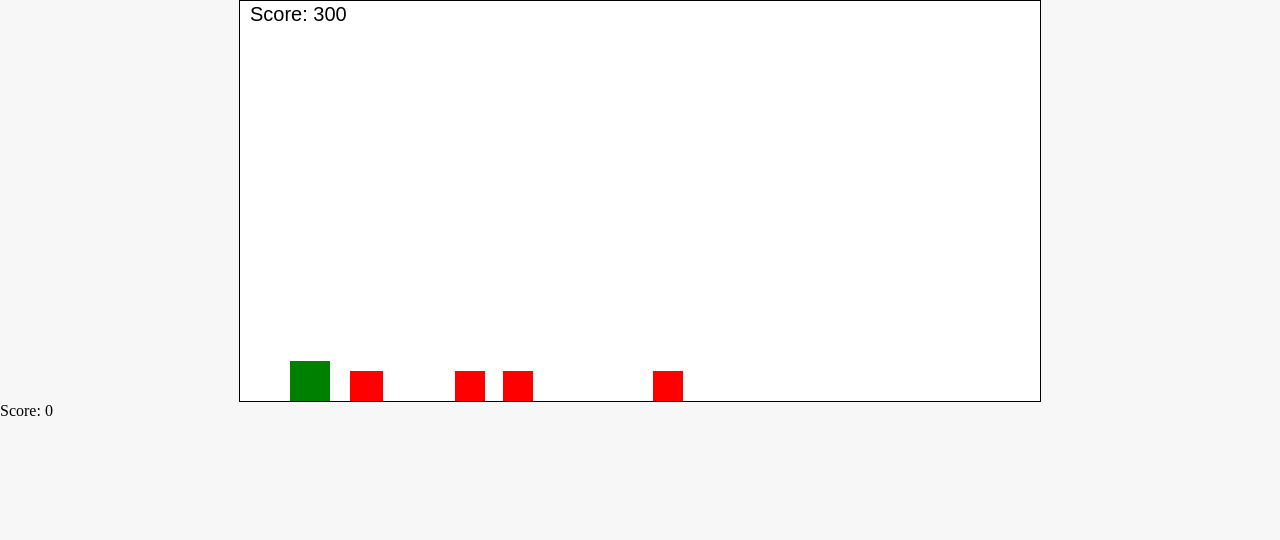
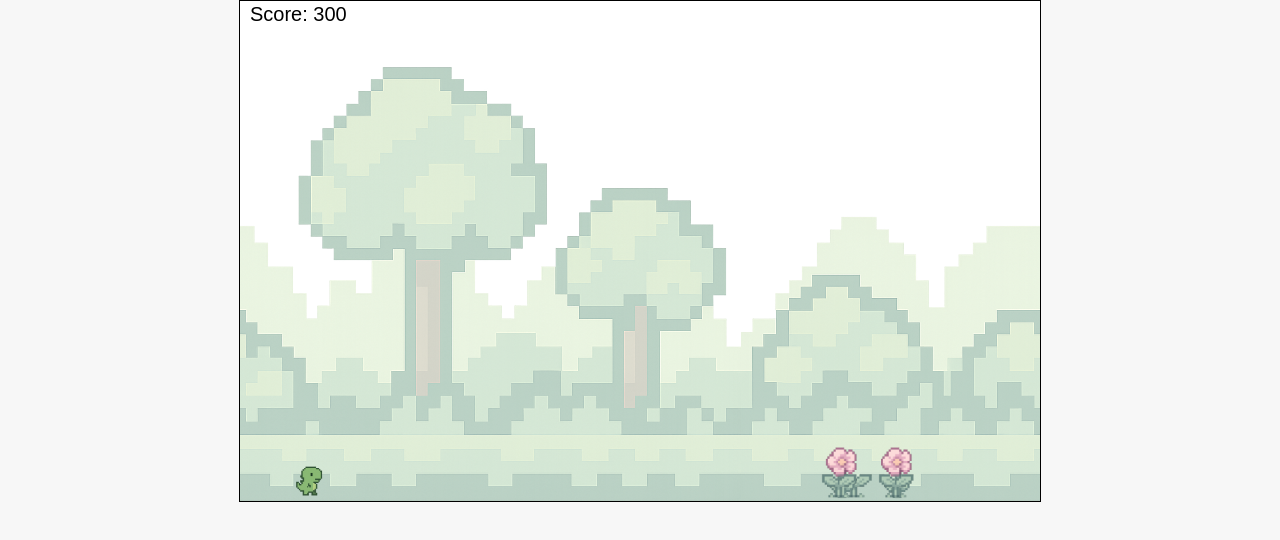
Before and after one commit to jam9582/for-fun, a website: page dinosaur/chrome-dinosaur-game/src/index.html in a window 1280 px wide. Drawn offline with Linux system fonts and the light colour scheme.

Commit message:
와 귀엽다

```diff
--- a/dinosaur/chrome-dinosaur-game/src/index.html
+++ b/dinosaur/chrome-dinosaur-game/src/index.html
@@ -22,8 +22,7 @@
 </head>
 <body>
     <div id="game-container">
-        <canvas id="gameCanvas" width="800" height="400"></canvas>
-        <div id="score">Score: 0</div>
+        <canvas id="gameCanvas" width="800" height="500"></canvas>
     </div>
     <button id="restartButton">다시 시작</button>
     <script src="scripts/game.js"></script>
--- a/dinosaur/chrome-dinosaur-game/src/scripts/game.js
+++ b/dinosaur/chrome-dinosaur-game/src/scripts/game.js
@@ -6,6 +6,33 @@ let dinosaur;
 let obstacles = [];
 let score = 0;
 let gameOver = false;
+
+let obstacleSpeed = 0.01; // 장애물 초기 속도
+const speedIncrement = 0.01; // 속도 증가율
+
+// 배경 이미지 관련 변수
+const backgroundImage = new Image();
+backgroundImage.src = 'images/background.png'; // 배경 이미지 경로
+let backgroundX = 0; // 배경의 x 좌표
+const backgroundSpeed = 1; // 배경 이동 속도
+
+function renderBackground() {
+    ctx.globalAlpha = 0.5; // 투명도 설정 (0.0: 완전 투명, 1.0: 완전 불투명)
+
+    // 배경 이미지를 두 번 그려 무한 반복 효과
+    ctx.drawImage(backgroundImage, backgroundX, 0, canvas.width, canvas.height);
+    ctx.drawImage(backgroundImage, backgroundX + canvas.width, 0, canvas.width, canvas.height);
+
+    // 배경 이동
+    backgroundX -= backgroundSpeed;
+
+    // 배경이 화면 밖으로 나가면 초기화
+    if (backgroundX <= -canvas.width) {
+        backgroundX += canvas.width; // 공백 없이 이어지도록 설정
+    }
+
+    ctx.globalAlpha = 1.0; // 투명도 초기화 (다른 요소에 영향을 주지 않도록)
+}
 
 // 게임 초기 설정
 function init() {
@@ -38,9 +65,10 @@ function update() {
 
 function render() {
     ctx.clearRect(0, 0, canvas.width, canvas.height); // 화면 초기화
-    dinosaur.render();
-    renderObstacles();
-    displayScore();
+    renderBackground(); // 배경 그리기
+    dinosaur.render(); // 공룡 그리기
+    renderObstacles(); // 장애물 그리기
+    displayScore(); // 점수 표시
 }
 
 function updateObstacles() {
@@ -57,6 +85,9 @@ function updateObstacles() {
             obstacles.splice(index, 1);
         }
     });
+
+    // 시간이 지날수록 장애물 속도 증가
+    obstacleSpeed += speedIncrement;
 }
 
 function renderObstacles() {
@@ -101,10 +132,16 @@ class Dinosaur {
         this.width = 40;
         this.height = 40;
         this.velocityY = 0;
-        this.gravity = 0.5 ; // 중력을 낮춰 점프 시간이 길어지도록 설정
+        this.gravity = 0.5; // 중력
         this.jumpStrength = 12; // 점프 강도
         this.jumpCount = 0; // 현재 점프 횟수
         this.maxJumps = 2; // 최대 점프 횟수
+
+        // 이미지 로드
+        this.image = new Image();
+        this.image.src = 'images/dinosaur.png'; // 바닥에 있을 때 이미지
+        this.jumpImage = new Image();
+        this.jumpImage.src = 'images/dinosaurJump.png'; // 점프 중일 때 이미지
     }
 
     update() {
@@ -120,14 +157,18 @@ class Dinosaur {
     }
 
     render() {
-        ctx.fillStyle = 'green';
-        ctx.fillRect(this.x, this.y, this.width, this.height);
+        // 점프 중인지 확인하여 이미지 선택
+        if (this.y < canvas.height - this.height) {
+            ctx.drawImage(this.jumpImage, this.x, this.y, this.width, this.height);
+        } else {
+            ctx.drawImage(this.image, this.x, this.y, this.width, this.height);
+        }
     }
 
     jump() {
         if (this.jumpCount < this.maxJumps) {
             this.velocityY = -this.jumpStrength; // 위로 점프
-            this.jumpCount++; // 더블 점프~!!
+            this.jumpCount++; // 점프 횟수 증가
         }
     }
 }
@@ -135,11 +176,19 @@ class Dinosaur {
 // 장애물
 class Obstacle {
     constructor() {
-        this.width = 30;
-        this.height = 30;
+        this.type = Math.random() < 0.5 ? 'sprout' : 'flower'; // 50% 확률로 sprout 또는 flower 선택
+        this.width = 40; // 기본 너비
+        this.height = this.type === 'sprout' ? 30 : 60; // sprout는 키 1, flower는 키 2
         this.x = canvas.width; // 화면 맨 오른쪽에서 시작
         this.y = canvas.height - this.height; // 바닥에 위치
-        this.speed = 3; // 장애물 스피드
+        this.speed = obstacleSpeed; // 장애물 속도
+        this.image = new Image();
+
+        if (this.type === 'sprout') {
+            this.image.src = 'images/sprout.png'; // 새싹 이미지
+        } else {
+            this.image.src = 'images/flower.png'; // 꽃 이미지
+        }
     }
 
     update() {
@@ -147,8 +196,7 @@ class Obstacle {
     }
 
     render() {
-        ctx.fillStyle = 'red';
-        ctx.fillRect(this.x, this.y, this.width, this.height);
+        ctx.drawImage(this.image, this.x, this.y, this.width, this.height);
     }
 }
 
```
Also changed, not shown: dinosaur/chrome-dinosaur-game/src/images/background.png (added), dinosaur/chrome-dinosaur-game/src/images/dinosaur.png (added), dinosaur/chrome-dinosaur-game/src/images/dinosaurJump.png (added), dinosaur/chrome-dinosaur-game/src/images/flower.png (added), dinosaur/chrome-dinosaur-game/src/images/sprout.png (added).
